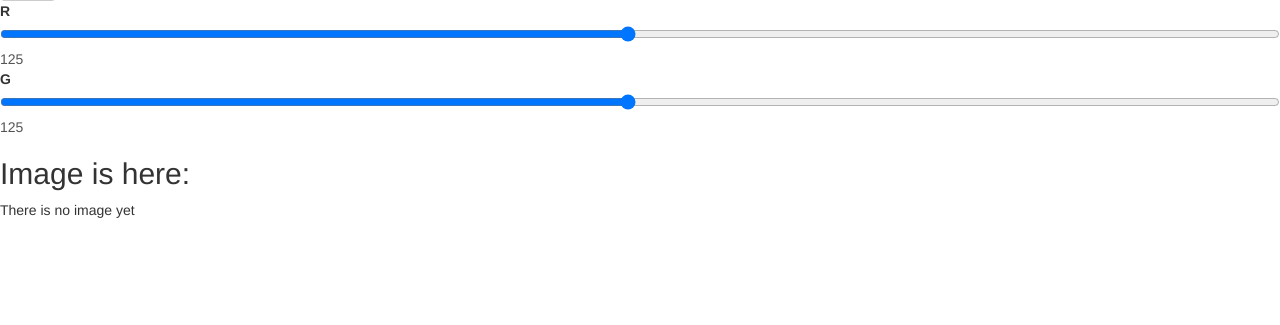
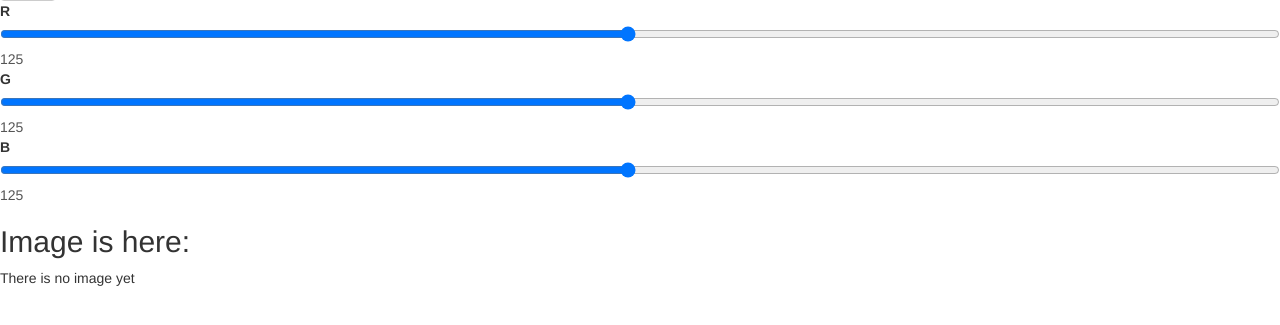
Before and after one commit to A1eksey1/LAB3web, a Flask app: page /lab3 in a window 1280 px wide. Shown: the part 278-603 px from the top of the page. Run offline with Flask 2, Linux system fonts and the light colour scheme; some libraries are stand-ins or nearby versions.

Commit message:
Update lab3.html

```diff
--- a/flaskapp/templates/lab3.html
+++ b/flaskapp/templates/lab3.html
@@ -7,21 +7,30 @@
 {{ wtf.quick_form(form, method='post',enctype="multipart/form-data", action="lab3") }}
 <!-- один из стандартных тэгов html - заголовок второго уровня -->
 
-<label for=fader1>R</label>
-<input type=range min=0 max=255 value=125 id=fader1 step=1 onchange="outputUpdate(value)">
-<output for=fader1 id=R>125</output>
+<label for=fader>R</label>
+<input type=range min=0 max=255 value=125 id=fader step=1 onchange="outputUpdate(value)">
+<output for=fader1 id=r>125</output>
 <script>
-function outputUpdate(vol) {
-  document.querySelector('#R').value = vol;
+function outputUpdate(vol1) {
+  document.querySelector('#r').value = vol1;
 }
 </script>
 
-<label for=fader2>G</label>
-<input type=range min=0 max=255 value=125 id=fader2 step=1 onchange="outputUpdate(value)">
-<output for=fader2 id=G>125</output>
+<label for=fader>G</label>
+<input type=range min=0 max=255 value=125 id=fader step=1 onchange="outputUpdate(value)">
+<output for=fader2 id=g>125</output>
 <script>
-function outputUpdate(vol) {
-  document.querySelector('#G').value = vol;
+function outputUpdate(vol2) {
+  document.querySelector('#g').value = vol2;
+}
+</script>
+
+<label for=fader>B</label>
+<input type=range min=0 max=255 value=125 id=fader step=1 onchange="outputUpdate(value)">
+<output for=fader1 id=b>125</output>
+<script>
+function outputUpdate(vol3) {
+  document.querySelector('#b').value = vol3;
 }
 </script>
 
```
